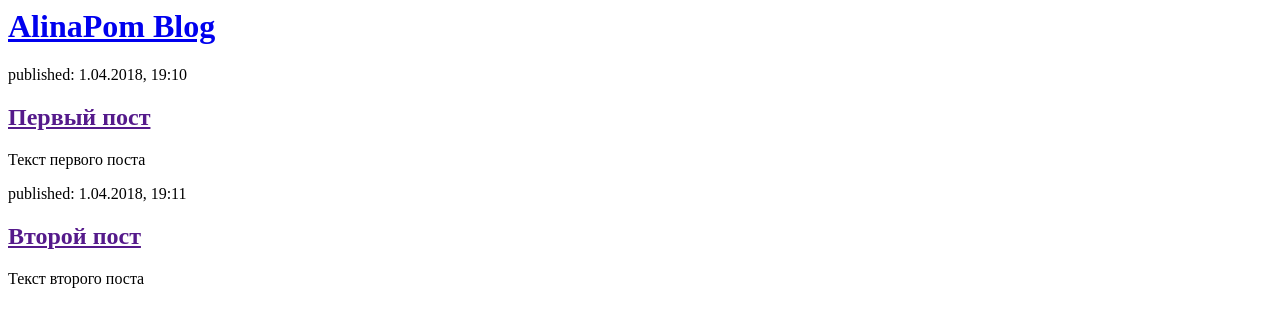
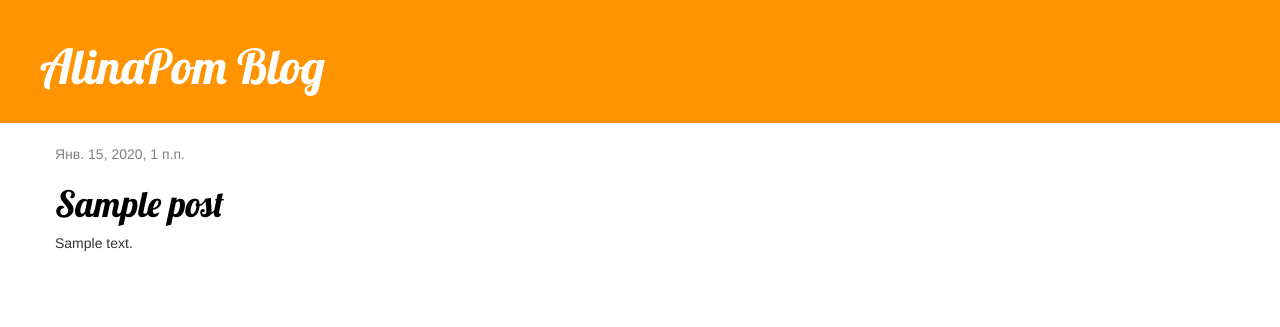
Before and after one commit to AlinaPom/my-first-blog, a Django app: template blog/templates/blog/post_list.html in a window 1280 px wide. Shown: the top 327 px of the page. Run offline with Django 3.2, Linux system fonts and the light colour scheme; the template is opened without the code that fills it: values that come from a table or form of the project are taken from there, others are empty; tables that the repository leaves empty hold one stand-in row (values such as "Sample post"); some libraries are stand-ins or nearby versions.

Commit message:
Added view and template for detailed blog post as well as CSS for the site.

```diff
--- a/blog/templates/blog/base.html
+++ b/blog/templates/blog/base.html
@@ -19,5 +19,5 @@
             </div>
         </div>
     </div>
-</body>
+    </body>
 </html>
--- a/blog/templates/blog/post_list.html
+++ b/blog/templates/blog/post_list.html
@@ -1,22 +1,13 @@
-<html>
-    <head>
-        <title>AlinaPom blog</title>
-    </head>
-    <body>
-        <div>
-            <h1><a href="/">AlinaPom Blog</a></h1>
+{% extends 'blog/base.html' %}
+
+{% block content %}
+    {% for post in posts %}
+        <div class="post">
+            <div class="date">
+                {{ post.published_date }}
+            </div>
+            <h1><a href="{% url 'post_detail' pk=post.pk %}">{{ post.title }}</a></h1>
+            <p>{{ post.text|linebreaksbr }}</p>
         </div>
-
-        <div>
-            <p>published: 1.04.2018, 19:10</p>
-            <h2><a href="">Первый пост</a></h2>
-            <p>Текст первого поста</p>
-        </div>
-
-        <div>
-            <p>published: 1.04.2018, 19:11</p>
-            <h2><a href="">Второй пост</a></h2>
-            <p>Текст второго поста</p>
-        </div>
-    </body>
-</html>
+    {% endfor %}
+{% endblock %}
```
